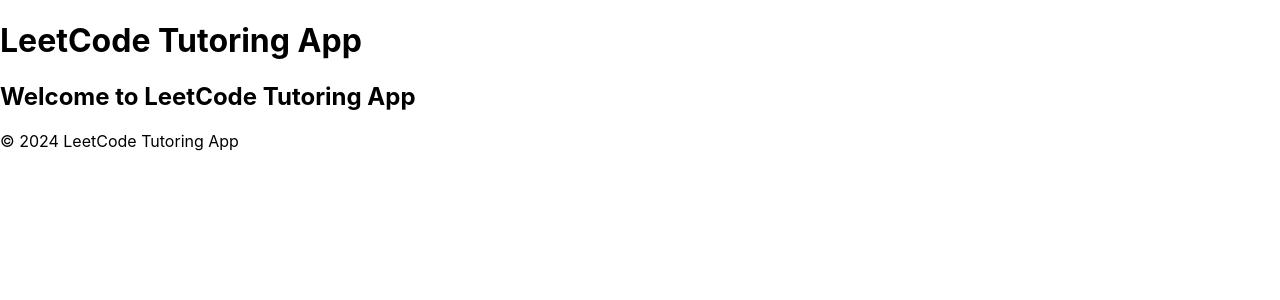
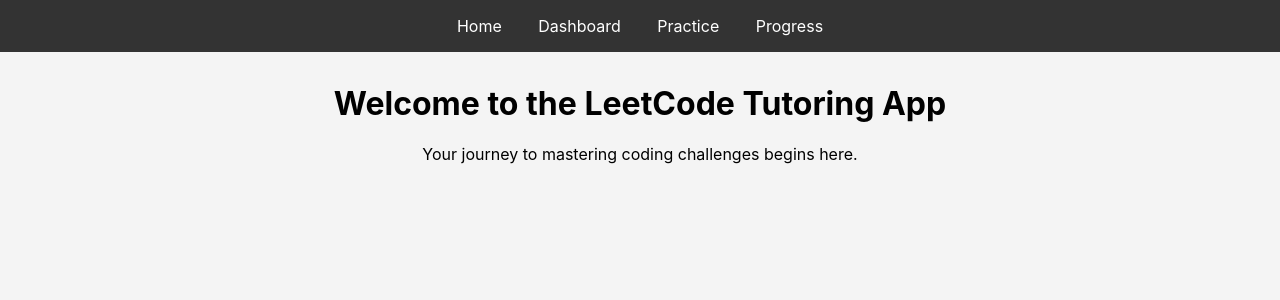
Before and after one commit to NamkhangNLe/LeetCode-Tutoring-App, a React (Create React App) app in the folder frontend/: page / in a window 1280 px wide. Shown: the top 300 px of the page. Built offline with nearby package versions, Linux system fonts and the light colour scheme.

Commit message:
feat: update index.html, Header, Main, and Footer components for LeetCode Tutoring App branding and navigation

```diff
--- a/frontend/public/index.html
+++ b/frontend/public/index.html
@@ -5,39 +5,45 @@
     <link rel="icon" href="%PUBLIC_URL%/favicon.ico" />
     <meta name="viewport" content="width=device-width, initial-scale=1" />
     <meta name="theme-color" content="#000000" />
-    <meta
-      name="description"
-      content="Web site created using create-react-app"
-    />
+    <meta name="description" content="LeetCode Tutoring App" />
     <link rel="apple-touch-icon" href="%PUBLIC_URL%/logo192.png" />
-    <!--
-      manifest.json provides metadata used when your web app is installed on a
-      user's mobile device or desktop. See https://developers.google.com/web/fundamentals/web-app-manifest/
-    -->
     <link rel="manifest" href="%PUBLIC_URL%/manifest.json" />
-    <!--
-      Notice the use of %PUBLIC_URL% in the tags above.
-      It will be replaced with the URL of the `public` folder during the build.
-      Only files inside the `public` folder can be referenced from the HTML.
-
-      Unlike "/favicon.ico" or "favicon.ico", "%PUBLIC_URL%/favicon.ico" will
-      work correctly both with client-side routing and a non-root public URL.
-      Learn how to configure a non-root public URL by running `npm run build`.
-    -->
-    <title>React App</title>
+    <title>LeetCode Tutoring App</title>
+    <style>
+      body {
+        font-family: Arial, sans-serif;
+        margin: 0;
+        padding: 0;
+        background-color: #f4f4f4;
+      }
+      nav {
+        background-color: #333;
+        color: #fff;
+        padding: 1em;
+        text-align: center;
+      }
+      nav a {
+        color: #fff;
+        margin: 0 1em;
+        text-decoration: none;
+      }
+      .welcome {
+        text-align: center;
+        margin: 2em 0;
+      }
+    </style>
   </head>
   <body>
-    <noscript>You need to enable JavaScript to run this app.</noscript>
+    <nav>
+      <a href="#home">Home</a>
+      <a href="#dashboard">Dashboard</a>
+      <a href="#practice">Practice</a>
+      <a href="#progress">Progress</a>
+    </nav>
+    <div class="welcome">
+      <h1>Welcome to the LeetCode Tutoring App</h1>
+      <p>Your journey to mastering coding challenges begins here.</p>
+    </div>
     <div id="root"></div>
-    <!--
-      This HTML file is a template.
-      If you open it directly in the browser, you will see an empty page.
-
-      You can add webfonts, meta tags, or analytics to this file.
-      The build step will place the bundled scripts into the <body> tag.
-
-      To begin the development, run `npm start` or `yarn start`.
-      To create a production bundle, use `npm run build` or `yarn build`.
-    -->
   </body>
 </html>
--- a/frontend/src/components/Footer.js
+++ b/frontend/src/components/Footer.js
@@ -4,7 +4,6 @@ import React from 'react';
 const Footer = () => {
   return (
     <footer>
-      <p>© 2024 LeetCode Tutoring App</p>
     </footer>
   );
 };
--- a/frontend/src/components/Header.js
+++ b/frontend/src/components/Header.js
@@ -4,7 +4,7 @@ import React from 'react';
 const Header = () => {
   return (
     <header>
-      <h1>LeetCode Tutoring App</h1>
+
     </header>
   );
 };
--- a/frontend/src/components/Main.js
+++ b/frontend/src/components/Main.js
@@ -4,7 +4,7 @@ import React from 'react';
 const Main = () => {
   return (
     <main>
-      <h2>Welcome to LeetCode Tutoring App</h2>
+
     </main>
   );
 };
```
